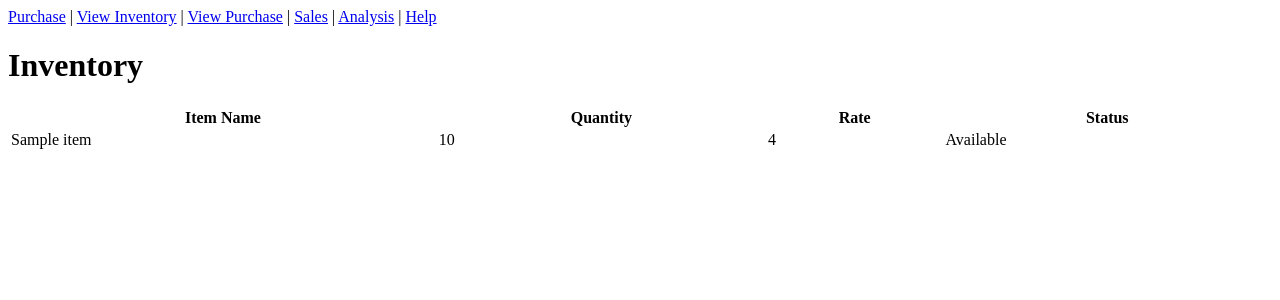
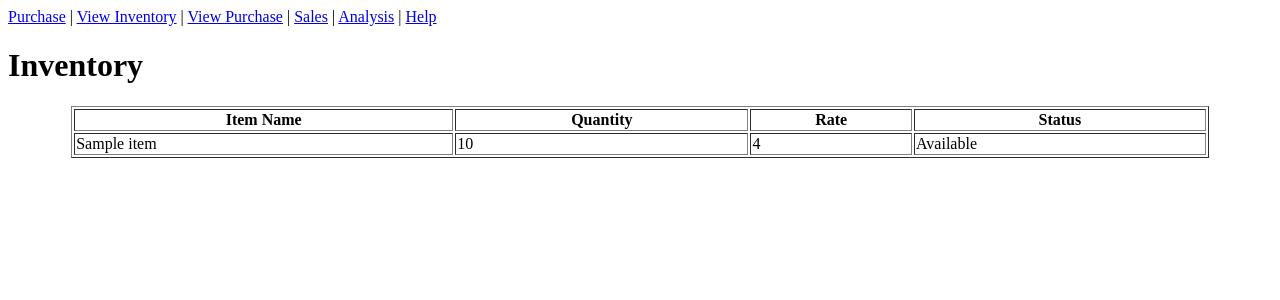
Before and after one commit to pravu02280/NewEmployeeManagement, a Django app: page /viewinventory/ in a window 1280 px wide. Shown: the top 300 px of the page. Run offline with Django 3.2, Linux system fonts and the light colour scheme; tables that the repository leaves empty hold one stand-in row (values such as "Sample post").

Commit message:
Minor changes in templates

```diff
--- a/entry/templates/entry/purchase.html
+++ b/entry/templates/entry/purchase.html
@@ -1,7 +1,6 @@
 {% extends "base.html" %}
 {% block content %}
-
-<form action="" method="post">
+<form method="post">
         {% csrf_token %}
         <table>
             {{ form.as_table }}
--- a/inventory/templates/inventory/item_list.html
+++ b/inventory/templates/inventory/item_list.html
@@ -2,7 +2,7 @@
 {% block content %}
 
 <h1>Inventory</h1>
-<table style="width:100%">
+<table style="width:90%" align="center" border="1">
         <tr>
             <th>Item Name</th>
             <th>Quantity</th>
```
